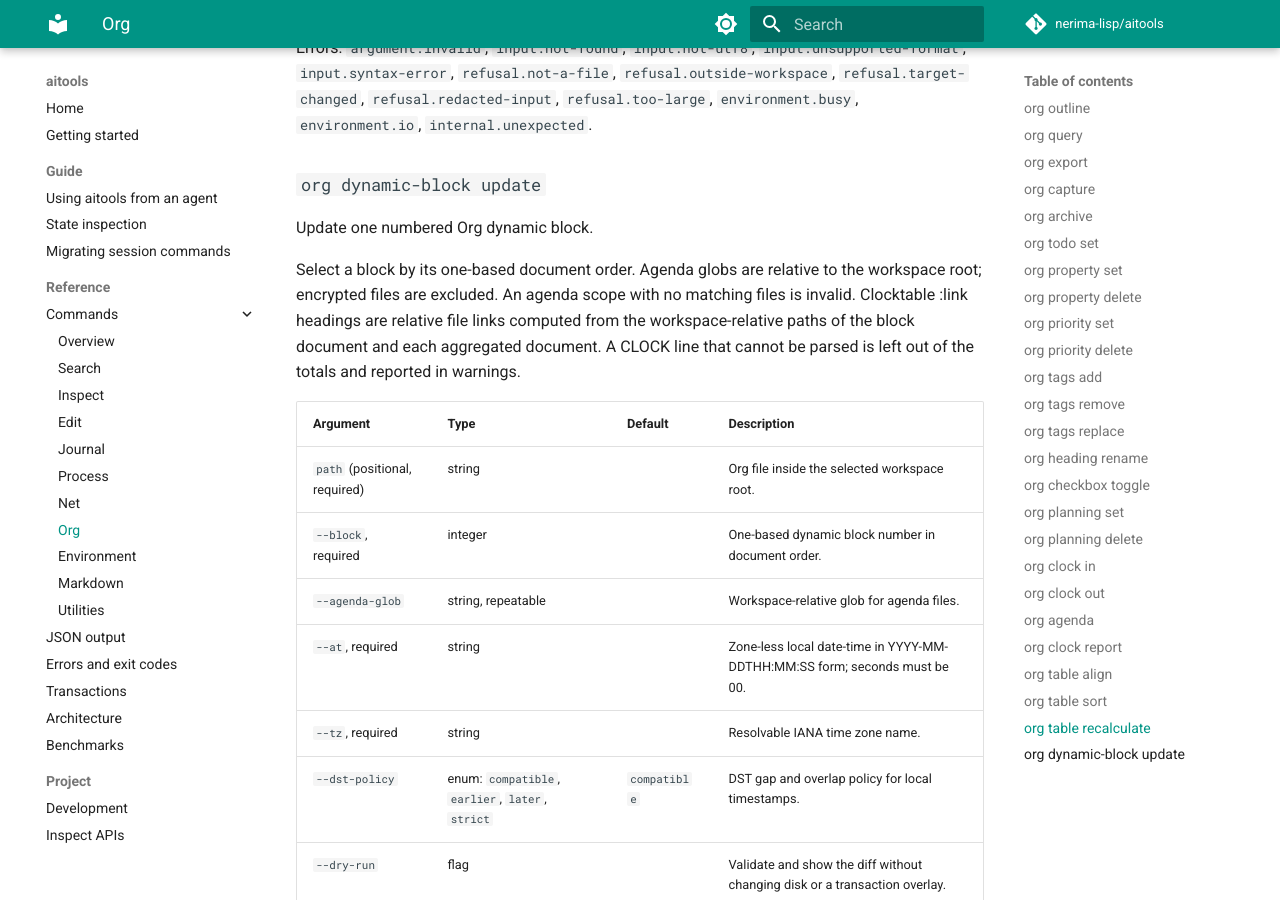
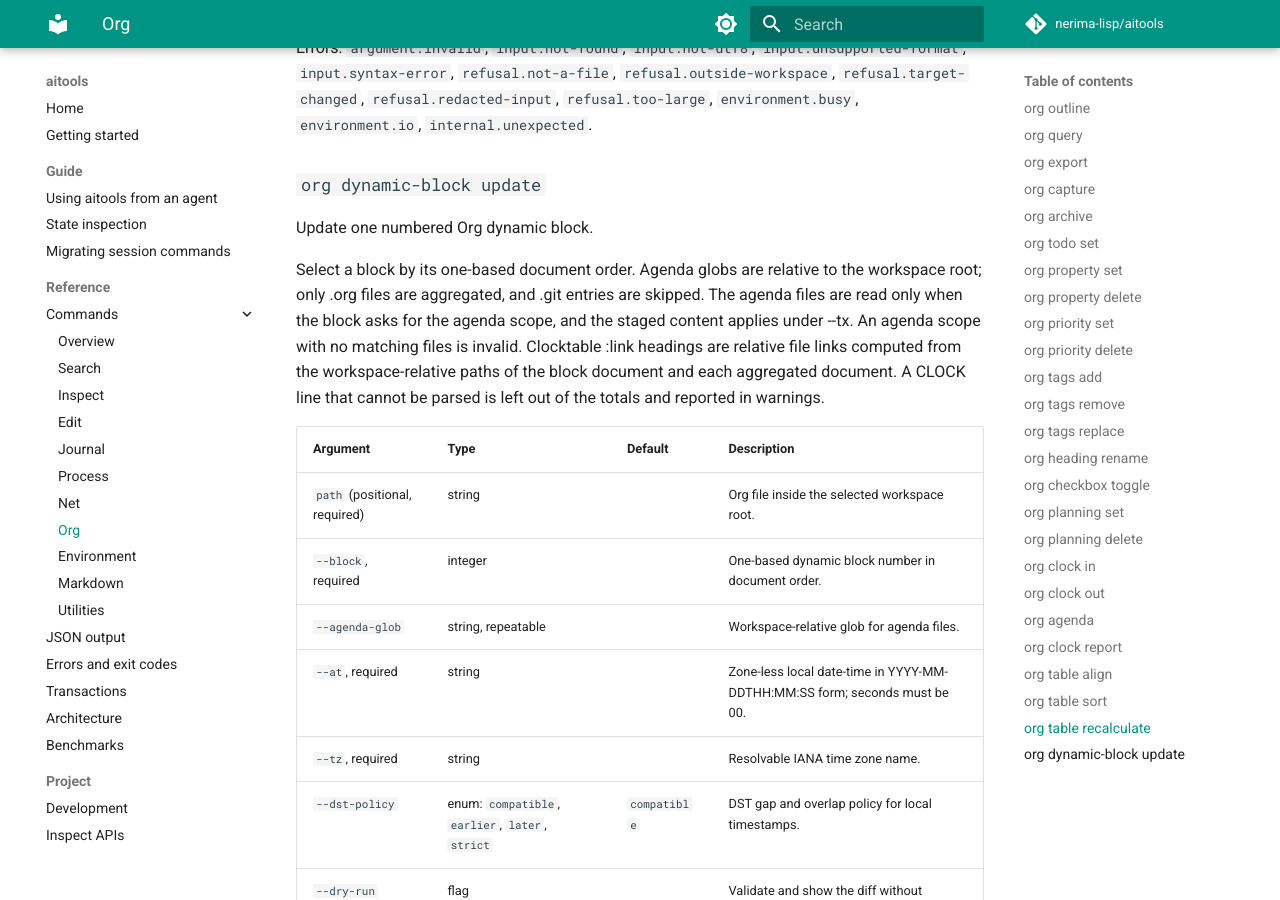
Before and after one commit to nerima-lisp/aitools, an MkDocs documentation site: the page built from docs/src/reference/commands/org.md, in a window 1280 px wide and 900 px high, scrolled down 32959 px. Built offline with MkDocs 1.6.1 and Material for MkDocs 9.7.7, drawn with Linux system fonts in a browser that asks for light colours; comment, search, counter and statistics services are not loaded.

Commit message:
fix(org): read dynamic block agenda files like the workspace scan
Agenda files are now limited to .org files that match the glob, skip .git
entries with the scan's case-insensitive rule, and are ordered by full
relative path as the scan orders them. A NUL byte in an agenda file is
rejected like one in the target file, and an agenda file over the Org input
limit returns refusal.too-large instead of environment.io. Parse and NUL
failures name the agenda file.

The agenda files are loaded lazily when the block asks for the agenda scope,
so --agenda-glob no longer makes a file-scope block fail on an unreadable
agenda file. The loader returns an org-failure that the adapter reports.

```diff
--- a/docs/src/reference/commands/org.md
+++ b/docs/src/reference/commands/org.md
@@ -680,7 +680,7 @@ Errors: `argument.invalid`, `input.not-found`, `input.not-utf8`, `input.unsuppor
 
 Update one numbered Org dynamic block.
 
-Select a block by its one-based document order. Agenda globs are relative to the workspace root; encrypted files are excluded. An agenda scope with no matching files is invalid. Clocktable :link headings are relative file links computed from the workspace-relative paths of the block document and each aggregated document. A CLOCK line that cannot be parsed is left out of the totals and reported in warnings.
+Select a block by its one-based document order. Agenda globs are relative to the workspace root; only .org files are aggregated, and .git entries are skipped. The agenda files are read only when the block asks for the agenda scope, and the staged content applies under --tx. An agenda scope with no matching files is invalid. Clocktable :link headings are relative file links computed from the workspace-relative paths of the block document and each aggregated document. A CLOCK line that cannot be parsed is left out of the totals and reported in warnings.
 
 | Argument | Type | Default | Description |
 |---|---|---|---|
```
Also changed, not shown: 4 other files.
